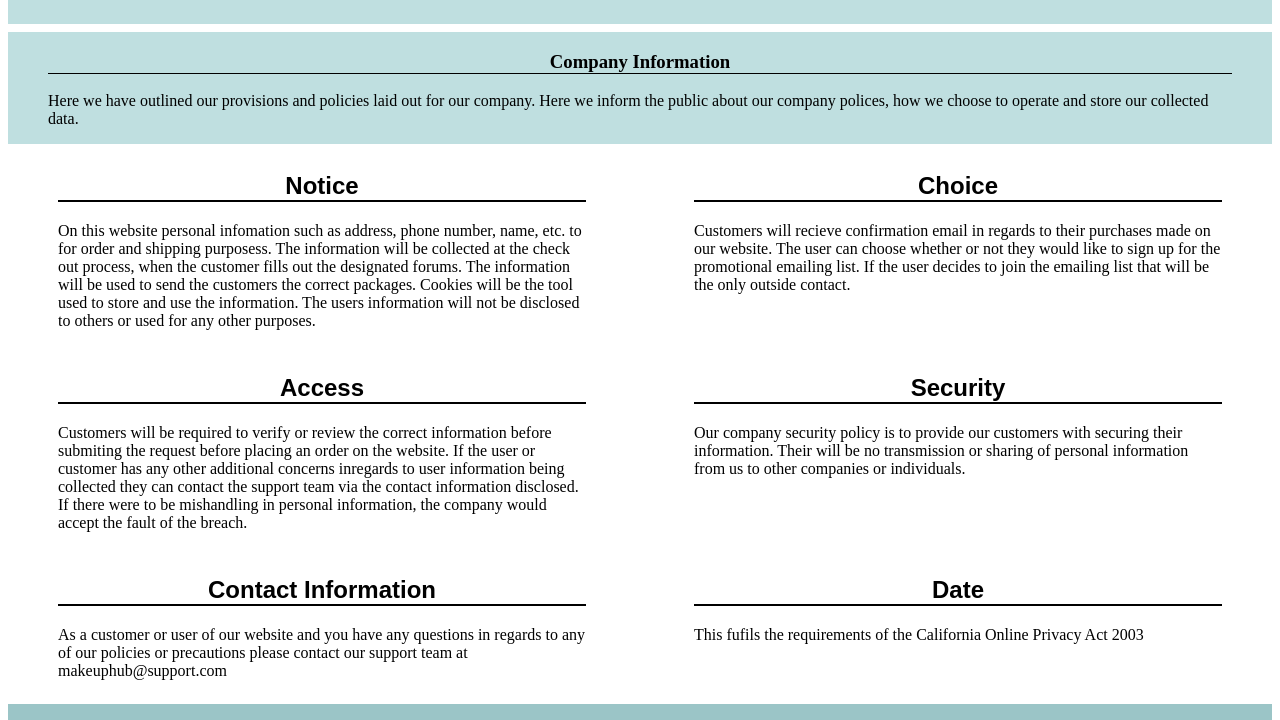
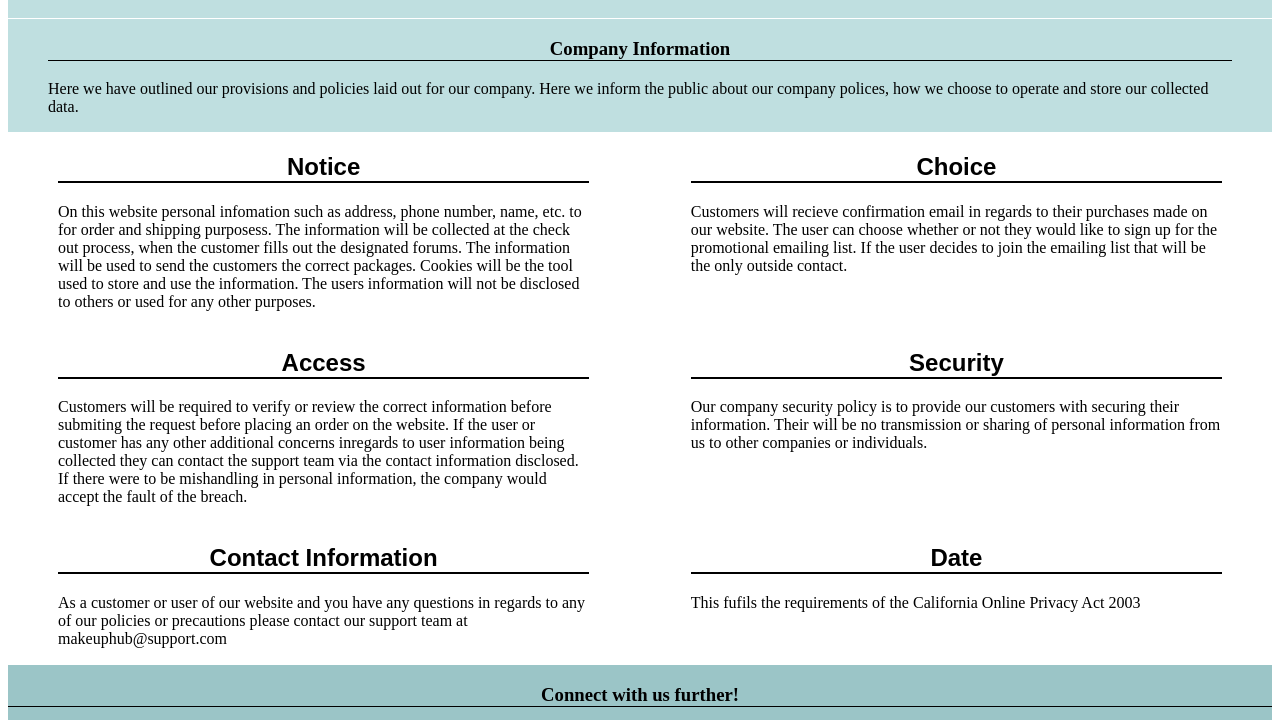
Before and after one commit to torianakalise/portfolio, a plain HTML site: page policy.html in a window 1280 px wide. Shown: the part 296-1016 px from the top of the page. Drawn offline with Linux system fonts and the light colour scheme.

Commit message:
Add files via upload

```diff
--- a/policy.html
+++ b/policy.html
@@ -12,7 +12,7 @@
 				display: grid;
 				grid-template-columns: 1fr;
 				grid-auto-rows: minmax(100px,auto);
-				grid-gap: .5em;
+				grid-gap: .1em;
 				grid-template-areas:
 					"header"
 					"nav"
@@ -78,7 +78,7 @@
 				display: grid;
 				grid-template-columns: repeat(12, 1fr);
 				grid-auto-rows: minmax(100px, auto);
-				grid-gap: .5em;
+				grid-gap: .1em;
 				grid-template-areas:
 				"header header header header header header header header header header header header"
 				"nav nav nav nav nav nav nav nav nav nav nav nav"
@@ -96,7 +96,7 @@
 				display: grid;
 				grid-template-columns: repeat(12, 1fr);
 				grid-auto-rows: minmax(100px, auto);
-				grid-gap: .5em;
+				grid-gap: .1em;
 				grid-template-areas:
 				"header header header header header header header header header header header header"
 				"nav nav nav nav nav nav nav nav nav nav nav nav"
```
Also changed, not shown: product1.html (+3 -3 lines), product2.html (+3 -3 lines).
